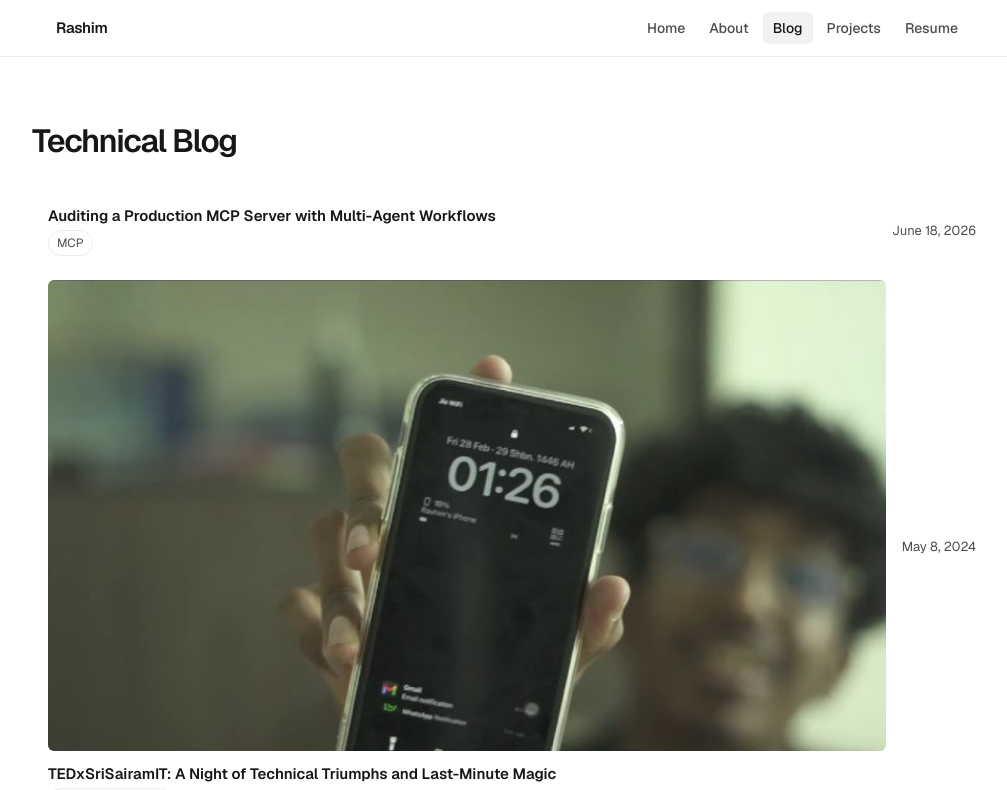
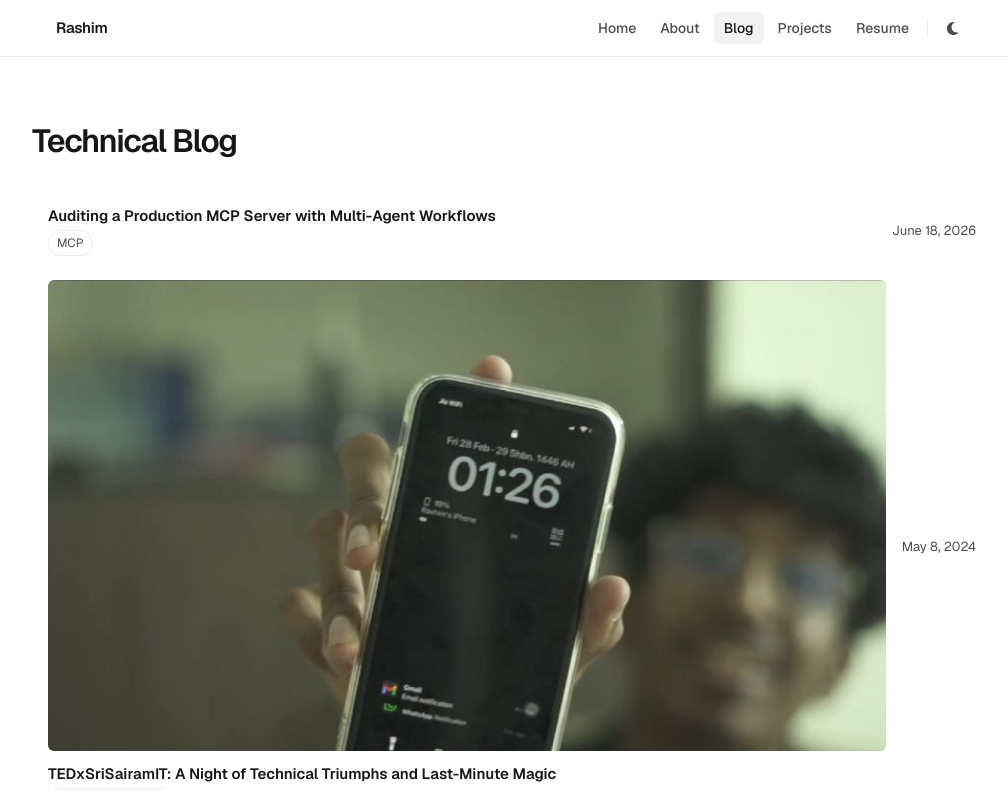
Before and after one commit to rashim2104/portfolio, a Next.js app: page /blog in a window 1280 px wide. Shown: the top 790 px of the page, without its empty margins (128-1135 px from the left). Built offline with nearby package versions, Linux system fonts and the light colour scheme.

Commit message:
feat: add dark mode with theme toggle and no-flash hydration

```diff
--- a/src/app/layout.tsx
+++ b/src/app/layout.tsx
@@ -5,8 +5,15 @@ import { GeistMono } from "geist/font/mono";
 import { Footer, Header } from "@/components";
 import { baseURL } from "@/app/resources";
 import { person } from "@/app/resources/content";
-import { Metadata } from "next";
+import { Metadata, Viewport } from "next";
 import { Analytics } from "@vercel/analytics/next";
+
+export const viewport: Viewport = {
+  themeColor: [
+    { media: "(prefers-color-scheme: light)", color: "#ffffff" },
+    { media: "(prefers-color-scheme: dark)", color: "#0a0a0a" },
+  ],
+};
 
 export const metadata: Metadata = {
   title: {
@@ -169,9 +176,15 @@ export default async function RootLayout({ children }: RootLayoutProps) {
   return (
     <html
       lang="en"
+      suppressHydrationWarning
       className={`${GeistSans.variable} ${GeistMono.variable}`}
     >
       <head>
+        <script
+          dangerouslySetInnerHTML={{
+            __html: `(function(){try{var t=localStorage.getItem('theme');if(!t){t=window.matchMedia('(prefers-color-scheme: dark)').matches?'dark':'light';}document.documentElement.setAttribute('data-theme',t);}catch(e){}})();`,
+          }}
+        />
         <script
           type="application/ld+json"
           dangerouslySetInnerHTML={{ __html: JSON.stringify(jsonLd) }}
--- a/src/components/Header.module.css
+++ b/src/components/Header.module.css
@@ -2,6 +2,8 @@
   position: sticky;
   top: 0;
   z-index: 50;
-  background: #ffffff;
+  background: color-mix(in srgb, var(--color-bg) 80%, transparent);
+  backdrop-filter: saturate(180%) blur(12px);
+  -webkit-backdrop-filter: saturate(180%) blur(12px);
   border-bottom: 1px solid var(--gray-200);
 }
--- a/src/components/Header.tsx
+++ b/src/components/Header.tsx
@@ -4,6 +4,7 @@ import { usePathname } from "next/navigation";
 import Link from "next/link";
 import styles from "@/components/Header.module.css";
 import { routes } from "@/app/resources";
+import { ThemeToggle } from "@/components/ThemeToggle";
 
 export const Header = () => {
   const pathname = usePathname() ?? "";
@@ -13,6 +14,7 @@ export const Header = () => {
     { href: "/about", label: "About", match: (p: string) => p === "/about" },
     { href: "/blog", label: "Blog", match: (p: string) => p.startsWith("/blog") },
     { href: "/work", label: "Projects", match: (p: string) => p.startsWith("/work") },
+    { href: "/now", label: "Now", match: (p: string) => p.startsWith("/now") },
     { href: "/resume", label: "Resume", match: (p: string) => p.startsWith("/resume") },
   ];
 
@@ -66,6 +68,8 @@ export const Header = () => {
               </Link>
             );
           })}
+          <span style={{ width: "1px", height: "20px", background: "var(--gray-200)", margin: "0 var(--space-1)" }} aria-hidden="true" />
+          <ThemeToggle />
         </nav>
       </div>
     </header>
--- /dev/null
+++ b/src/components/ThemeToggle.tsx
@@ -0,0 +1,44 @@
+"use client";
+
+import { useEffect, useState } from "react";
+import { FaSun, FaMoon } from "react-icons/fa6";
+
+type Theme = "light" | "dark";
+
+function getInitialTheme(): Theme {
+  if (typeof document === "undefined") return "light";
+  const current = document.documentElement.getAttribute("data-theme");
+  return current === "dark" ? "dark" : "light";
+}
+
+export const ThemeToggle = () => {
+  const [theme, setTheme] = useState<Theme>("light");
+  const [mounted, setMounted] = useState(false);
+
+  useEffect(() => {
+    setTheme(getInitialTheme());
+    setMounted(true);
+  }, []);
+
+  const toggle = () => {
+    const next: Theme = theme === "dark" ? "light" : "dark";
+    setTheme(next);
+    document.documentElement.setAttribute("data-theme", next);
+    try {
+      localStorage.setItem("theme", next);
+    } catch {}
+  };
+
+  return (
+    <button
+      type="button"
+      onClick={toggle}
+      className="icon-btn"
+      aria-label={mounted ? `Switch to ${theme === "dark" ? "light" : "dark"} mode` : "Toggle theme"}
+      title="Toggle theme"
+    >
+      {/* Avoid hydration mismatch: render nothing decisive until mounted */}
+      {mounted ? (theme === "dark" ? <FaSun size={15} /> : <FaMoon size={15} />) : <FaMoon size={15} />}
+    </button>
+  );
+};
--- a/src/components/index.ts
+++ b/src/components/index.ts
@@ -1,4 +1,5 @@
 export { Header } from "@/components/Header";
+export { ThemeToggle } from "@/components/ThemeToggle";
 export { Footer } from "@/components/Footer";
 export { Mailchimp } from "@/components/Mailchimp";
 export { ProjectCard } from "@/components/ProjectCard";
--- a/src/styles/geist.css
+++ b/src/styles/geist.css
@@ -64,7 +64,7 @@
   --shadow-modal: 0 1px 1px rgba(0, 0, 0, 0.02), 0 8px 16px -4px rgba(0, 0, 0, 0.04), 0 24px 32px -8px rgba(0, 0, 0, 0.06);
 
   /* === FOCUS === */
-  --focus-ring: 0 0 0 2px #ffffff, 0 0 0 4px #006bff;
+  --focus-ring: 0 0 0 2px var(--color-bg), 0 0 0 4px var(--color-accent);
 
   /* === CONTENT WIDTHS === */
   --max-w-xs: 480px;
@@ -140,3 +140,42 @@
   --input-height-md: 40px;
   --input-height-lg: 48px;
 }
+
+/* === DARK THEME === */
+[data-theme="dark"] {
+  --color-primary: #ededed;
+  --color-secondary: #a1a1a1;
+  --color-accent: #3b82f6;
+  --color-bg: #0a0a0a;
+  --color-bg-subtle: #141414;
+
+  /* Gray scale (inverted: low = dark surface, high = light text) */
+  --gray-100: #1a1a1a;
+  --gray-200: #2a2a2a;
+  --gray-300: #2e2e2e;
+  --gray-400: #333333;
+  --gray-500: #555555;
+  --gray-600: #6e6e6e;
+  --gray-700: #8f8f8f;
+  --gray-800: #b4b4b4;
+  --gray-900: #ededed;
+  --gray-1000: #fafafa;
+
+  /* Gray alpha (white-based for dark surfaces) */
+  --gray-alpha-100: rgba(255, 255, 255, 0.06);
+  --gray-alpha-200: rgba(255, 255, 255, 0.09);
+  --gray-alpha-300: rgba(255, 255, 255, 0.11);
+  --gray-alpha-400: rgba(255, 255, 255, 0.10);
+  --gray-alpha-500: rgba(255, 255, 255, 0.21);
+  --gray-alpha-600: rgba(255, 255, 255, 0.24);
+  --gray-alpha-700: rgba(255, 255, 255, 0.44);
+  --gray-alpha-800: rgba(255, 255, 255, 0.51);
+  --gray-alpha-900: rgba(255, 255, 255, 0.70);
+  --gray-alpha-1000: rgba(255, 255, 255, 0.92);
+
+  --blue-700: #3b82f6;
+
+  --shadow-card: 0 2px 2px rgba(0, 0, 0, 0.3);
+  --shadow-popover: 0 1px 1px rgba(0, 0, 0, 0.2), 0 4px 8px -4px rgba(0, 0, 0, 0.4), 0 16px 24px -8px rgba(0, 0, 0, 0.5);
+  --shadow-modal: 0 1px 1px rgba(0, 0, 0, 0.2), 0 8px 16px -4px rgba(0, 0, 0, 0.4), 0 24px 32px -8px rgba(0, 0, 0, 0.5);
+}
--- a/src/styles/globals.css
+++ b/src/styles/globals.css
@@ -21,6 +21,17 @@ body {
   background-color: var(--color-bg);
   -webkit-font-smoothing: antialiased;
   -moz-osx-font-smoothing: grayscale;
+  transition: background-color 200ms ease, color 200ms ease;
+}
+
+:root { color-scheme: light; }
+[data-theme="dark"] { color-scheme: dark; }
+
+/* Keep code blocks dark in both themes */
+[data-theme="dark"] .prose pre {
+  background: #141414;
+  color: #ededed;
+  border: 1px solid var(--gray-200);
 }
 
 /* Base typography */
```
